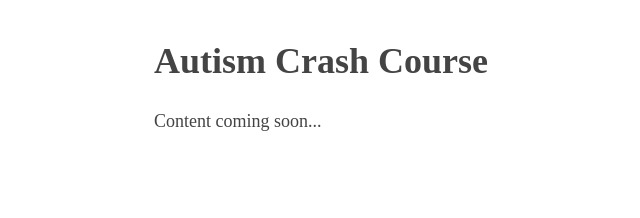
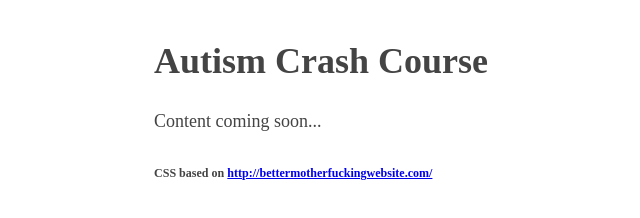
Before and after one commit to autismcrashcourse/autismcrashcourse.github.io, a plain HTML site: page index.html in a window 1280 px wide. Shown: the whole page, without its empty margins (161-801 px from the left). Drawn offline with Linux system fonts and the light colour scheme.

Commit message:
Credit where credit due for CSS

```diff
--- a/index.html
+++ b/index.html
@@ -9,5 +9,6 @@
 <body>
   <h1>Autism Crash Course</h1>
   <p>Content coming soon...</p>
+  <h6>CSS based on <a href="http://bettermotherfuckingwebsite.com/">http://bettermotherfuckingwebsite.com/</a></h6>
 </body>
 </html>
```
